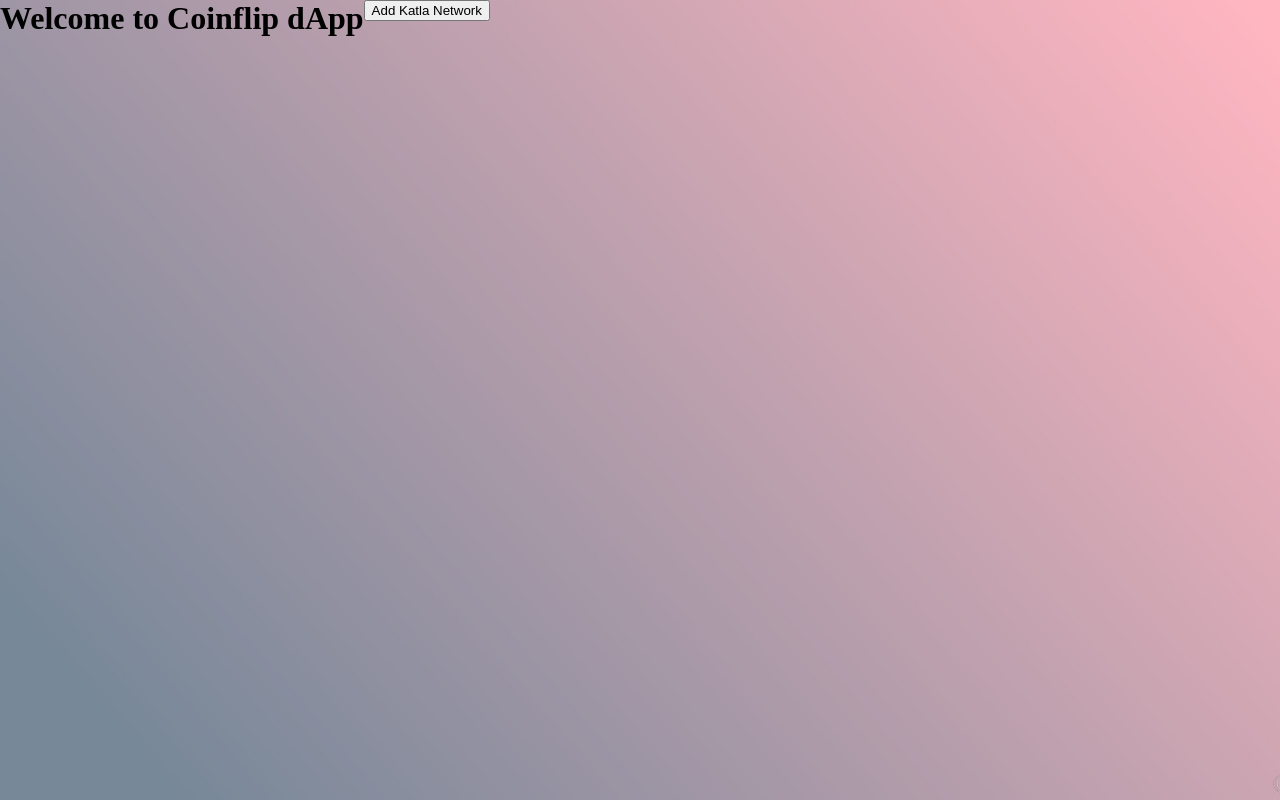
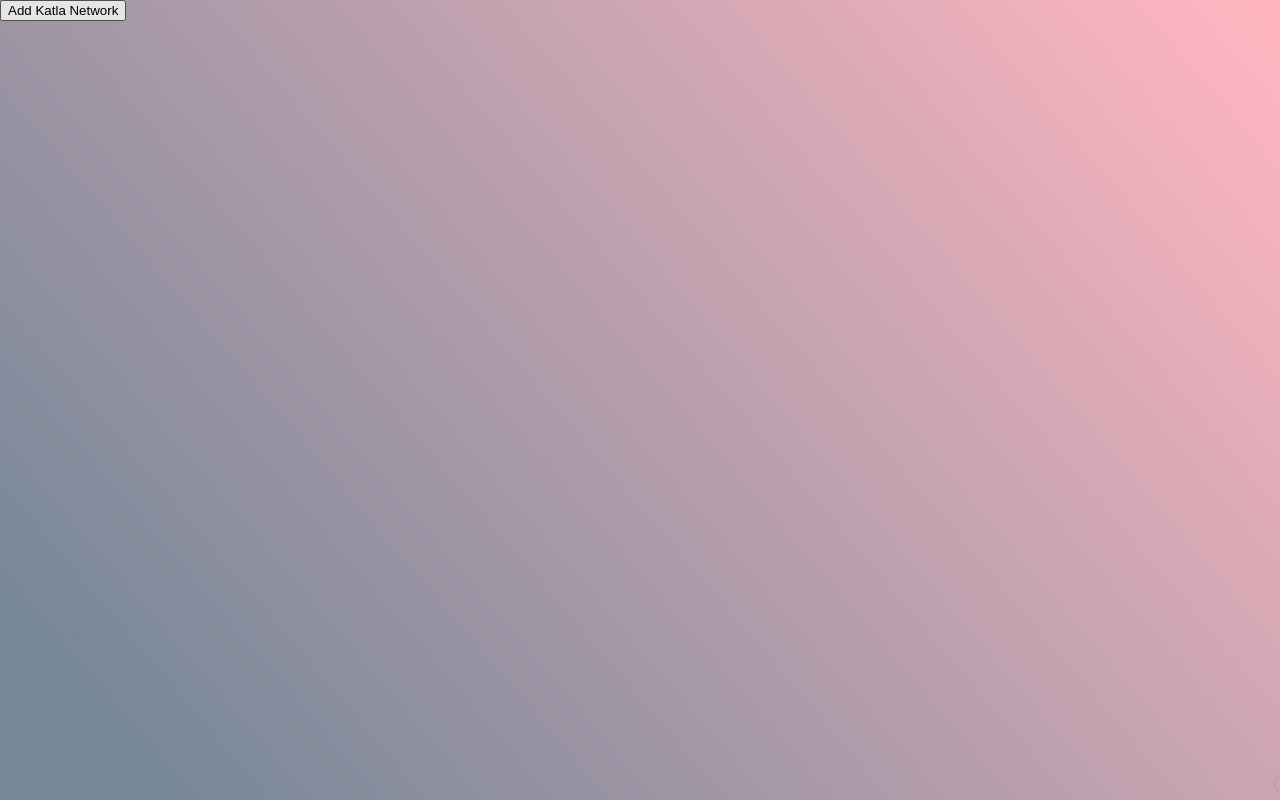
Before and after one commit to Asif2902/coin, a plain HTML site: page index.html in a window 1280 px wide. Drawn offline with Linux system fonts and the light colour scheme.

Commit message:
Update index.html

```diff
--- a/index.html
+++ b/index.html
@@ -38,12 +38,6 @@
 </head>
 <body>
 
-<div id="root">
-  <!-- Your app content goes here -->
-  <h1>Welcome to Coinflip dApp</h1>
-  <!-- Add any other content you want -->
-</div>
-
 <script>
 async function checkConnection() {
   if (window.ethereum) {
@@ -78,7 +72,7 @@ async function switchToCustomChain() {
         }],
       });
       console.log('Switched to Katla Testnet (Chain 0x28c60)');
-      // Hide the popup after successfully switching to Katla Testnet
+      // Hide the popup after successfully switching to FrameTestnet
       document.getElementById('popup').style.display = 'none';
       // Hide the "Add Katla Network" button
       document.getElementById('checkButton').style.display = 'none';
```
